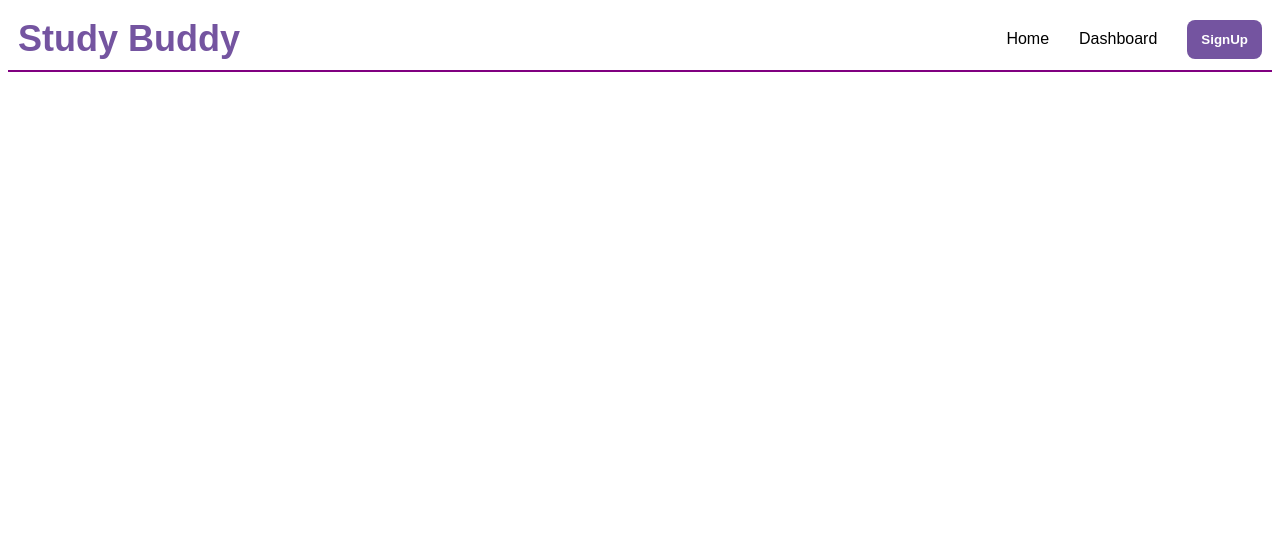
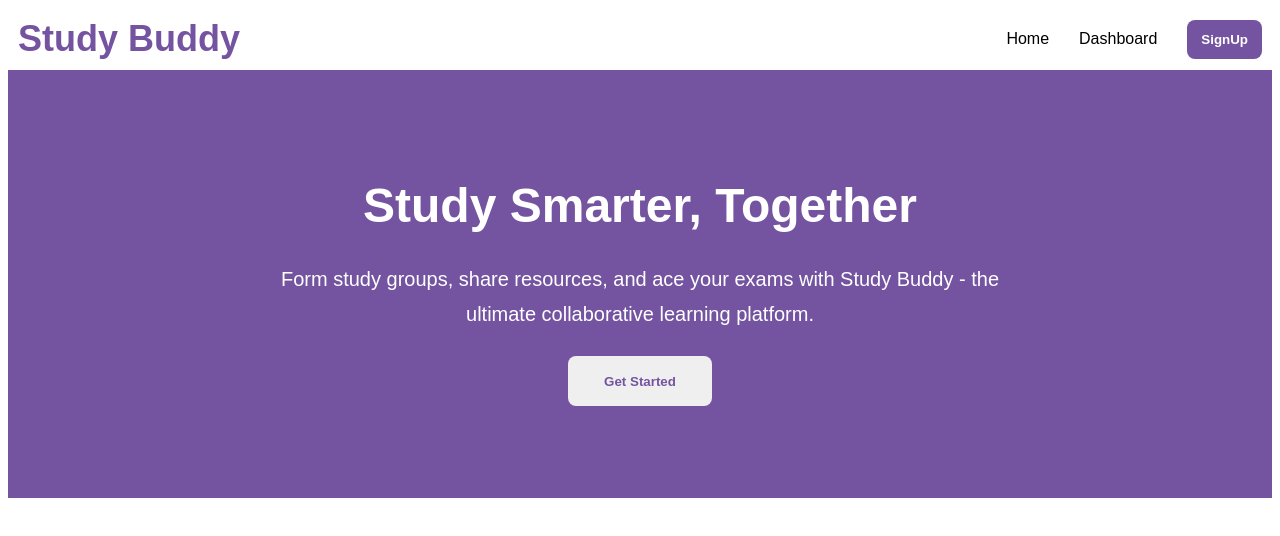
Before and after one commit to rajdeep-2004/studybuddy, a React (Vite) app: page / in a window 1280 px wide. Shown: the top 536 px of the page. Built offline with nearby package versions, Linux system fonts and the light colour scheme.

Commit message:
Landing Banner Section

```diff
--- a/src/App.jsx
+++ b/src/App.jsx
@@ -1,9 +1,11 @@
 import Navbar from "./components/Navbar/Navbar.jsx"
+import Banner from "./components/Banner/Banner.jsx"
 function App() {
 
   return (
     <>
       <Navbar/>
+      <Banner/>
     </>
   )
 }
--- /dev/null
+++ b/src/components/Banner/Banner.css
@@ -0,0 +1,32 @@
+.content{
+    text-align: center;
+    font-family: 'Poppins', sans-serif;
+    background-color: #7454A0;
+    color:white;
+    padding-top: 80px;
+    padding-bottom: 92px;
+}
+h1{
+    font-size: 48px;
+    line-height: 1;
+}
+
+p{
+    font-size: 20px;
+    line-height: 1.75;
+    max-width: 793px;
+    margin: 0 auto;
+}
+
+.cta{
+    border-radius: 8px;
+    width: 144px;
+    height: 50px;
+    border: none;
+    color: #7454A0;
+    font-family: 'Poppins', sans-serif;
+    font-weight: bold;
+    margin-top: 24px;
+
+
+}
--- /dev/null
+++ b/src/components/Banner/Banner.jsx
@@ -0,0 +1,15 @@
+import React from 'react'
+import "./Banner.css"
+
+const Banner = () => {
+  return (
+        <div className='content'>
+            <h1>Study Smarter, Together</h1>
+            <p>Form study groups, share resources, and ace your exams with Study Buddy - the ultimate collaborative learning platform.</p>
+            <button className="cta">Get Started</button>
+        </div>
+
+  )
+}
+
+export default Banner
--- a/src/components/Navbar/Navbar.css
+++ b/src/components/Navbar/Navbar.css
@@ -2,7 +2,7 @@
     display: flex;
     justify-content: space-between;
     align-items: center;
-    border-bottom: 2px solid purple;
+    /* border-bottom: 2px solid purple; */
     font-family: 'Poppins', sans-serif;
   }
 
```
